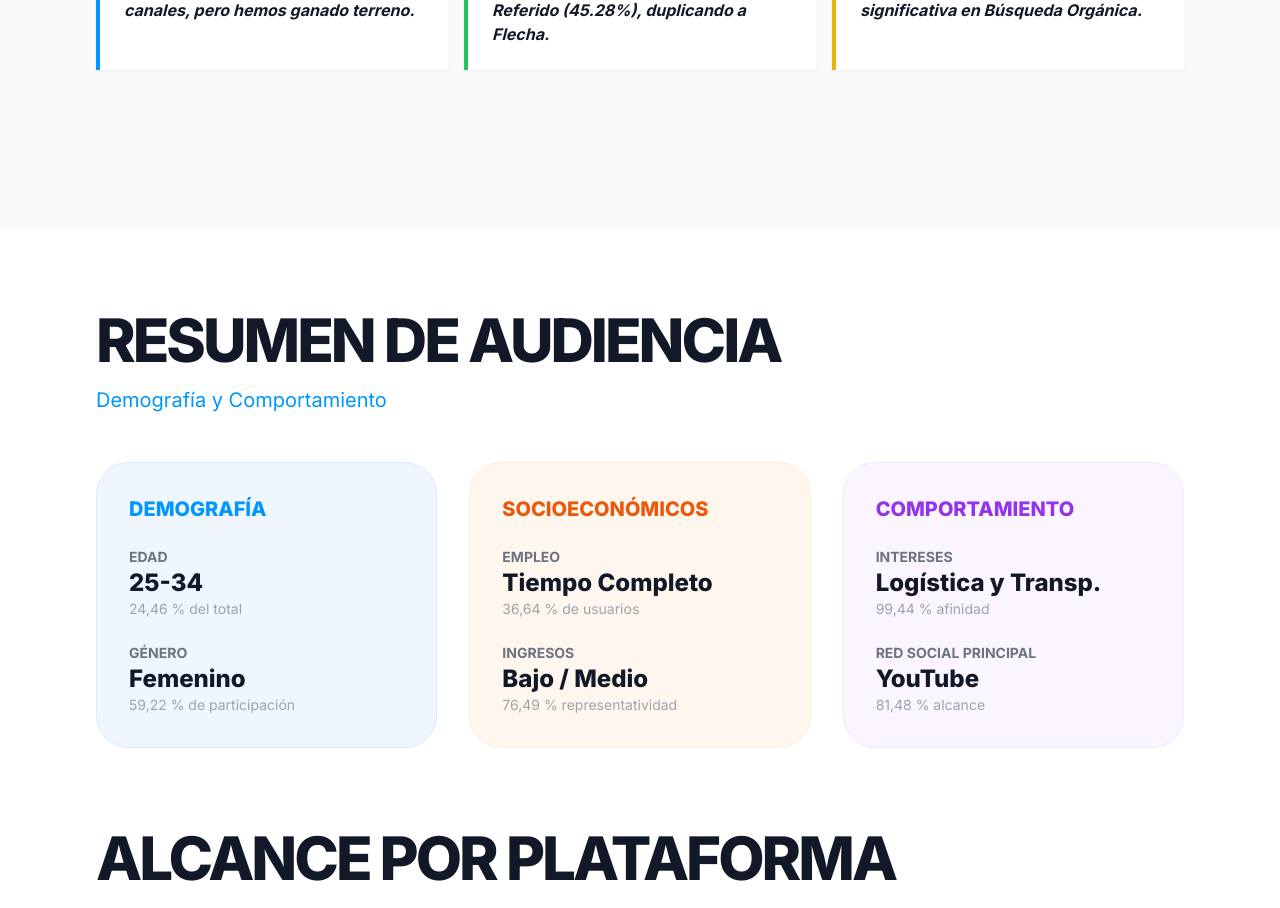
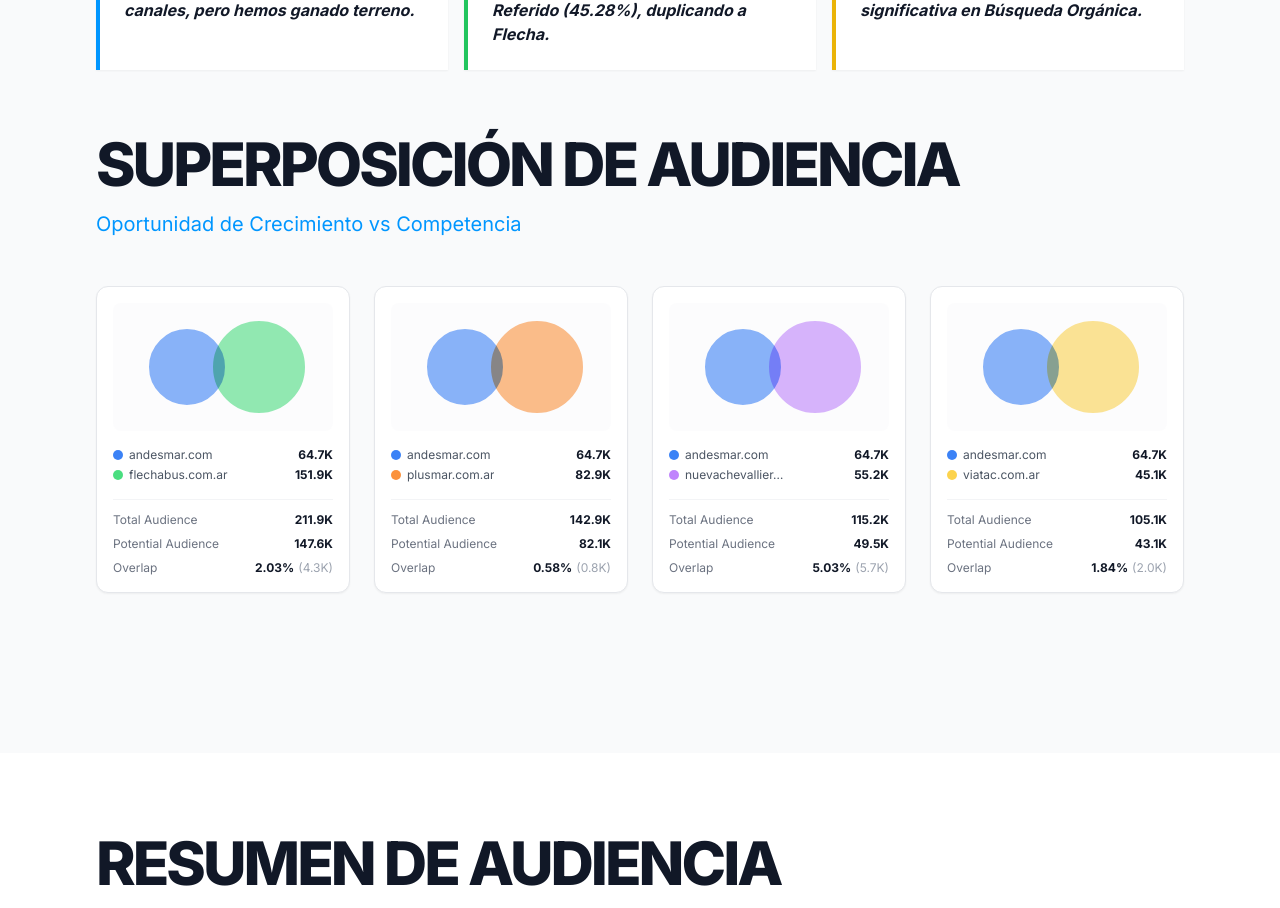
Before and after one commit to juanchoperezdel/Informe-Andesmar-2025, a React (Vite) app: page / in a window 1280 px wide. Shown: the part 6832-7740 px from the top of the page. Built offline with nearby package versions, Linux system fonts and the light colour scheme.

Commit message:
fix: Update Market Summary comparatives with user-specified 2024 baselines

```diff
--- a/App.tsx
+++ b/App.tsx
@@ -2,7 +2,7 @@
 import React, { useState, useEffect } from 'react';
 import { Section, Heading, SectionTitle } from './components/Layout';
 import { ICONS, COLORS } from './constants';
-import { mainKPIs, interannualData, routePerformance, socialAudience, competitorMarketShare2025, paidChannelData, organicChannelData } from './data';
+import { mainKPIs, interannualData, routePerformance, socialAudience, competitorMarketShare2025, paidChannelData, organicChannelData, audienceOverlapData } from './data';
 import { KPIData } from './types';
 import { InterannualTicketsChart, RoutesBarChart, MarketTrendChart, ChannelEvolutionChart } from './components/Charts';
 
@@ -280,6 +280,65 @@
               <p className="text-gray-900 font-bold italic">Oportunidad de crecimiento significativa en Búsqueda Orgánica.</p>
             </div>
           </div>
+
+          <div className="mt-16">
+            <Heading subtitle="Oportunidad de Crecimiento vs Competencia">Superposición de Audiencia</Heading>
+            <div className="grid grid-cols-1 md:grid-cols-4 gap-6">
+              {audienceOverlapData.map((item: any, index: number) => {
+                // Determine approximate visual size logic
+                return (
+                  <div key={index} className="bg-white p-4 rounded-xl shadow-sm border border-gray-200 flex flex-col h-full hover:shadow-md transition-all">
+                    {/* Visual Header / Venn Diagram Approximation */}
+                    <div className="h-32 relative flex items-center justify-center mb-4 bg-gray-50/50 rounded-lg overflow-hidden">
+                      <div className="relative w-full max-w-[200px] h-full flex items-center justify-center">
+                        {/* Andesmar Circle */}
+                        <div className="absolute w-20 h-20 rounded-full bg-[#3B82F6] opacity-60 mix-blend-multiply left-6 z-10 border-2 border-white"></div>
+                        {/* Competitor Circle */}
+                        <div className="absolute w-24 h-24 rounded-full opacity-60 mix-blend-multiply right-4 z-10 border-2 border-white" style={{ backgroundColor: item.color }}></div>
+                      </div>
+                    </div>
+
+                    {/* Legend / Counts */}
+                    <div className="mb-4 space-y-1">
+                      <div className="flex items-center justify-between text-xs">
+                        <div className="flex items-center gap-1.5">
+                          <div className="w-2.5 h-2.5 rounded-full bg-[#3B82F6]"></div>
+                          <span className="text-gray-600 font-medium">andesmar.com</span>
+                        </div>
+                        <span className="font-bold text-gray-900">64.7K</span>
+                      </div>
+                      <div className="flex items-center justify-between text-xs">
+                        <div className="flex items-center gap-1.5">
+                          <div className="w-2.5 h-2.5 rounded-full" style={{ backgroundColor: item.color }}></div>
+                          <span className="text-gray-600 font-medium truncate max-w-[100px]">{item.competitor}</span>
+                        </div>
+                        {/* Calculate competitor total roughly as potential + overlap */}
+                        <span className="font-bold text-gray-900">{((item.potential_audience + item.overlap) / 1000).toFixed(1)}K</span>
+                      </div>
+                    </div>
+
+                    <div className="border-t border-gray-100 pt-3 space-y-2 mt-auto">
+                      <div className="flex justify-between items-center text-xs">
+                        <span className="text-gray-500">Total Audience</span>
+                        <span className="font-bold text-gray-900">{((item.potential_audience + item.overlap + 60000) / 1000).toFixed(1)}K</span>
+                      </div>
+                      <div className="flex justify-between items-center text-xs">
+                        <span className="text-gray-500">Potential Audience</span>
+                        <span className="font-bold text-gray-900">{(item.potential_audience / 1000).toFixed(1)}K</span>
+                      </div>
+                      <div className="flex justify-between items-center text-xs">
+                        <span className="text-gray-500">Overlap</span>
+                        <div className="flex items-center gap-1">
+                          <span className="font-bold text-gray-900">{item.overlap_percentage}%</span>
+                          <span className="text-gray-400">({(item.overlap / 1000).toFixed(1)}K)</span>
+                        </div>
+                      </div>
+                    </div>
+                  </div>
+                );
+              })}
+            </div>
+          </div>
         </div>
       </Section>
 
--- a/data.ts
+++ b/data.ts
@@ -51,6 +51,13 @@
   { domain: 'viatac.com.ar', total: 8.55, total_2024: 11.09, ai_traffic: 482 },
 ];
 
+export const audienceOverlapData = [
+  { competitor: 'flechabus.com.ar', potential_audience: 147600, overlap: 4300, overlap_percentage: 2.03, color: '#4ADE80' },
+  { competitor: 'plusmar.com.ar', potential_audience: 82100, overlap: 846, overlap_percentage: 0.58, color: '#FB923C' },
+  { competitor: 'nuevachevallier.com', potential_audience: 49500, overlap: 5700, overlap_percentage: 5.03, color: '#C084FC' },
+  { competitor: 'viatac.com.ar', potential_audience: 43100, overlap: 2000, overlap_percentage: 1.84, color: '#FCD34D' },
+];
+
 export const paidChannelData: ChannelData[] = [
   { month: 'Ene', vol2024: 12211, vol2025: 14640, variation: 20 },
   { month: 'Feb', vol2024: 11533, vol2025: 10964, variation: -5 },
```
